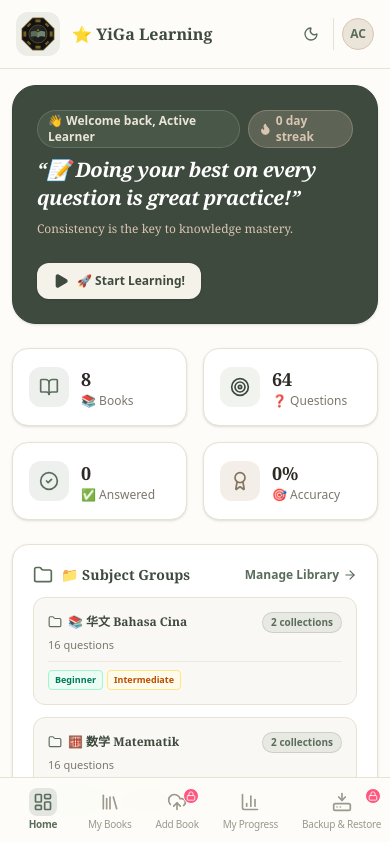
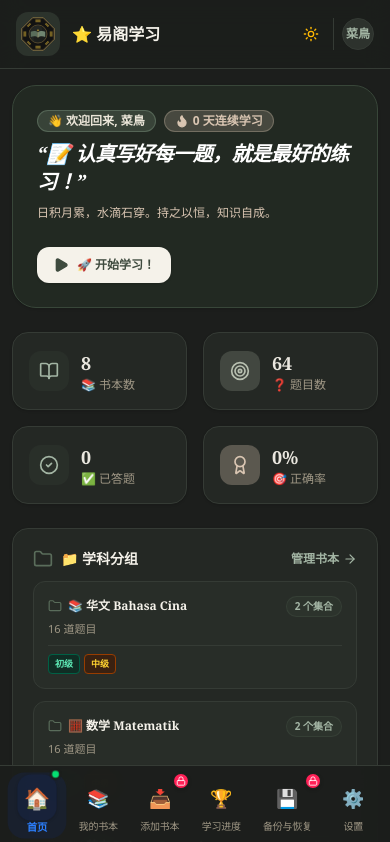
Before and after one commit to FridayHiew/ZY-Exam1, a React (Vite) app: page / in a window 390 px wide. Shown: the top 842 px of the page. Built offline with nearby package versions, Linux system fonts and the light colour scheme.

Commit message:
adjust db

```diff
--- a/package.json
+++ b/package.json
@@ -1,5 +1,5 @@
 {
-  "name": "react-example",
+  "name": "yiga-learning-app",
   "private": true,
   "version": "0.0.0",
   "type": "module",
--- a/src/components/Navigation.tsx
+++ b/src/components/Navigation.tsx
@@ -1,7 +1,8 @@
+// Navigation.tsx - 使用 Emoji 圖標版本 (更活潑)
 import React from 'react';
 import { AppSettings } from '../types';
 import { getTranslation } from '../utils/i18n';
-import { LayoutDashboard, Library, UploadCloud, BarChart3, HardDriveDownload, KeyRound, Settings, Lock } from 'lucide-react';
+import { Lock } from 'lucide-react';
 
 export type TabType = 'dashboard' | 'library' | 'import' | 'analytics' | 'backup' | 'admin' | 'settings' | 'license';
 
@@ -22,37 +23,90 @@ export const Navigation: React.FC<NavigationProps> = ({
 }) => {
   const lang = settings.language;
 
+  // 使用 Emoji 作為圖標 - 更適合學生
   const navItems = [
-    { id: 'dashboard' as TabType, label: getTranslation(lang, 'dashboard'), icon: LayoutDashboard },
-    { id: 'library' as TabType, label: getTranslation(lang, 'library'), icon: Library },
-    { id: 'import' as TabType, label: getTranslation(lang, 'import'), icon: UploadCloud, isLocked: !hasValidLicense },
-    { id: 'analytics' as TabType, label: getTranslation(lang, 'analytics'), icon: BarChart3 },
-    { id: 'backup' as TabType, label: getTranslation(lang, 'backupRestore'), icon: HardDriveDownload, isLocked: !hasValidLicense },
-    ...(isAdmin ? [{ id: 'admin' as TabType, label: getTranslation(lang, 'adminGenerator'), icon: KeyRound }] : []),
-    { id: 'settings' as TabType, label: getTranslation(lang, 'settings'), icon: Settings },
+    {
+      id: 'dashboard' as TabType,
+      label: getTranslation(lang, 'dashboard'),
+      icon: '🏠',
+      emojiSize: 'text-lg',
+      color: 'text-blue-500',
+      bgColor: 'bg-blue-50 dark:bg-blue-950/30',
+    },
+    {
+      id: 'library' as TabType,
+      label: getTranslation(lang, 'library'),
+      icon: '📚',
+      emojiSize: 'text-lg',
+      color: 'text-green-500',
+      bgColor: 'bg-green-50 dark:bg-green-950/30',
+    },
+    {
+      id: 'import' as TabType,
+      label: getTranslation(lang, 'import'),
+      icon: '📥',
+      emojiSize: 'text-lg',
+      color: 'text-purple-500',
+      bgColor: 'bg-purple-50 dark:bg-purple-950/30',
+      isLocked: !hasValidLicense
+    },
+    {
+      id: 'analytics' as TabType,
+      label: getTranslation(lang, 'analytics'),
+      icon: '🏆',
+      emojiSize: 'text-lg',
+      color: 'text-yellow-500',
+      bgColor: 'bg-yellow-50 dark:bg-yellow-950/30',
+    },
+    {
+      id: 'backup' as TabType,
+      label: getTranslation(lang, 'backupRestore'),
+      icon: '💾',
+      emojiSize: 'text-lg',
+      color: 'text-indigo-500',
+      bgColor: 'bg-indigo-50 dark:bg-indigo-950/30',
+      isLocked: !hasValidLicense
+    },
+    ...(isAdmin ? [{
+      id: 'admin' as TabType,
+      label: getTranslation(lang, 'adminGenerator'),
+      icon: '🔑',
+      emojiSize: 'text-lg',
+      color: 'text-red-500',
+      bgColor: 'bg-red-50 dark:bg-red-950/30',
+    }] : []),
+    {
+      id: 'settings' as TabType,
+      label: getTranslation(lang, 'settings'),
+      icon: '⚙️',
+      emojiSize: 'text-lg',
+      color: 'text-gray-500',
+      bgColor: 'bg-gray-50 dark:bg-gray-800/30',
+    },
   ];
 
   return (
     <>
-      {/* Top Navigation Bar - Responsive for Tablet & Desktop */}
+      {/* Desktop Navigation */}
       <nav className="hidden md:block bg-[#F5F2EA] dark:bg-[#242824] border-b border-[#E8E2D2] dark:border-[#353B35] transition-colors sticky top-[61px] z-20">
         <div className="max-w-7xl mx-auto px-4">
           <div className="flex items-center space-x-1 overflow-x-auto no-scrollbar py-2">
             {navItems.map((item) => {
-              const Icon = item.icon;
               const isActive = activeTab === item.id;
               return (
                 <button
                   key={item.id}
                   onClick={() => onSelectTab(item.id)}
-                  className={`flex items-center gap-2 px-3.5 py-2 rounded-xl text-xs font-semibold whitespace-nowrap transition-all touch-manipulation min-h-[40px] ${
+                  className={`group relative flex items-center gap-2 px-4 py-2 rounded-xl text-xs font-semibold whitespace-nowrap transition-all touch-manipulation min-h-[40px] ${
                     isActive
-                      ? 'bg-[#5A6D5B] text-white shadow-sm dark:bg-[#708571]'
+                      ? `${item.bgColor} ${item.color} shadow-sm ring-2 ring-offset-1 ring-${item.color.split('-')[1]}-300/50`
                       : 'text-[#7C776B] dark:text-[#A09886] hover:text-[#2D2A26] dark:hover:text-[#F5F2EA] hover:bg-[#EAE5D8] dark:hover:bg-[#2D322D]'
                   }`}
                 >
-                  <Icon className="w-4 h-4" />
-                  <span>{item.label}</span>
+                  <span className={`${item.emojiSize} transition-transform duration-200 ${isActive ? 'scale-125' : 'group-hover:scale-110'}`}>
+                    {item.icon}
+                  </span>
+                  <span className={isActive ? 'font-bold' : ''}>{item.label}</span>
                   {item.isLocked && <Lock className="w-3 h-3 text-rose-500/80 dark:text-rose-400/80 shrink-0" />}
                 </button>
               );
@@ -61,33 +115,45 @@ export const Navigation: React.FC<NavigationProps> = ({
         </div>
       </nav>
 
-      {/* Mobile Fixed Bottom Navigation Bar - PWA App Experience */}
-      <div className="md:hidden fixed bottom-0 left-0 right-0 z-40 bg-[#FDFCF8]/95 dark:bg-[#1C1E1C]/95 backdrop-blur-md border-t border-[#E8E2D2] dark:border-[#353B35] pb-[max(0.5rem,env(safe-area-inset-bottom))] pt-1 px-1 shadow-lg transition-colors">
-        <div className="flex items-center gap-1 overflow-x-auto no-scrollbar px-2 py-0.5 justify-start min-[420px]:justify-around">
+      {/* Mobile Bottom Navigation */}
+      <div className="md:hidden fixed bottom-0 left-0 right-0 z-40 bg-white/95 dark:bg-[#1C1E1C]/95 backdrop-blur-md border-t border-[#E8E2D2] dark:border-[#353B35] pb-[max(0.5rem,env(safe-area-inset-bottom))] pt-2 px-2 shadow-lg transition-colors">
+        <div className="flex items-center justify-around gap-1">
           {navItems.map((item) => {
-            const Icon = item.icon;
             const isActive = activeTab === item.id;
             return (
               <button
                 key={item.id}
                 onClick={() => onSelectTab(item.id)}
-                className={`flex flex-col items-center justify-center py-1 px-2.5 rounded-xl transition-all min-h-[48px] min-w-[62px] flex-shrink-0 touch-manipulation relative ${
+                className={`group relative flex flex-col items-center justify-center py-1 px-2 rounded-2xl transition-all min-h-[56px] min-w-[56px] flex-shrink-0 touch-manipulation ${
                   isActive
-                    ? 'text-[#5A6D5B] dark:text-[#A3B5A4] font-bold'
-                    : 'text-[#7C776B] dark:text-[#A09886] opacity-75 active:opacity-100'
+                    ? `${item.bgColor} scale-105`
+                    : 'hover:bg-[#F5F2EA] dark:hover:bg-[#2D322D]'
                 }`}
               >
-                <div className={`p-1 rounded-lg ${isActive ? 'bg-[#5A6D5B]/15 dark:bg-[#708571]/30' : ''}`}>
-                  <Icon className="w-5 h-5" />
+                <div className={`relative p-1.5 rounded-xl transition-all duration-300 ${
+                  isActive
+                    ? `${item.bgColor} ${item.color} scale-110 shadow-sm`
+                    : 'group-hover:scale-110'
+                }`}>
+                  <span className={`${item.emojiSize} ${isActive ? item.color : ''}`}>
+                    {item.icon}
+                  </span>
+                  {isActive && (
+                    <span className="absolute -top-1 -right-1 w-2.5 h-2.5 bg-green-400 rounded-full border-2 border-white dark:border-[#1C1E1C] animate-bounce" />
+                  )}
                 </div>
+                <span className={`text-[10px] tracking-tight leading-tight mt-0.5 whitespace-nowrap text-center transition-colors ${
+                  isActive
+                    ? `font-bold ${item.color}`
+                    : 'text-[#7C776B] dark:text-[#A09886]'
+                }`}>
+                  {item.label}
+                </span>
                 {item.isLocked && (
-                  <div className="absolute top-1 right-2.5 bg-rose-500 text-white rounded-full p-0.5 border border-white dark:border-[#1C1E1C]">
+                  <div className="absolute -top-0.5 -right-0.5 bg-rose-500 text-white rounded-full p-0.5 border-2 border-white dark:border-[#1C1E1C] shadow-sm">
                     <Lock className="w-2.5 h-2.5" />
                   </div>
                 )}
-                <span className="text-[10px] tracking-tight leading-tight mt-0.5 whitespace-nowrap text-center">
-                  {item.label}
-                </span>
               </button>
             );
           })}
--- a/src/utils/crypto.ts
+++ b/src/utils/crypto.ts
@@ -1,13 +1,13 @@
 import { LicenseData, LicensePayload, LicenseType } from '../types';
 
 // App offline secret key used for signing & verification
-const APP_SIGNING_SECRET = 'OFFLINE_KNOWLEDGE_PLATFORM_KEY_2026_RSA_SHA256_SECRET';
+const APP_SIGNING_SECRET = 'YIGA_LEARNING_PLATFORM_KEY_2026_RSA_SHA256_SECRET';
 
 /**
  * Generate or retrieve stable Device ID
  */
 export function getOrCreateDeviceId(): string {
-  const STORAGE_KEY = 'oktp_device_id';
+  const STORAGE_KEY = 'yiga_device_id';  // 原來是 'oktp_device_id'
   let deviceId = localStorage.getItem(STORAGE_KEY);
   if (!deviceId) {
     const randomHex = () => Math.floor((1 + Math.random()) * 0x10000).toString(16).substring(1).toUpperCase();
@@ -85,8 +85,8 @@ export function generateLicenseKey(
  * Hardcoded Master Keys for Admin & User activation
  */
 export const HARDCODED_MASTER_KEYS = {
-  ADMIN: 'YIGA-ADMIN-MASTER-2026-KEY',
-  USER: 'YIGA-USER-MASTER-2026-KEY',
+  ADMIN: 'YIGA-ZYADMIN-MASTER-2026-KEY',
+  USER: 'YIGA-ZYUSER-MASTER-2026-KEY',
 };
 
 /**
--- a/src/utils/i18n.ts
+++ b/src/utils/i18n.ts
@@ -4,7 +4,7 @@ import { LanguageCode } from '../types';
 export const TRANSLATIONS = {
   en: {
     // App Name & Slogan
-    appName: '⭐ YiGa Learning',
+    appName: '⭐ ZY YiGa Learning',
     sloganCn: '化繁為易，閣藏萬象',
     sloganEn: 'Learn smart, have fun!',
 
--- a/src/utils/indexedDB.ts
+++ b/src/utils/indexedDB.ts
@@ -1,6 +1,6 @@
 import { AppStorageState } from '../types';
 
-const DB_NAME = 'OKTP_LocalDatabase_v1';
+const DB_NAME = 'YiGa_ZY_LocalDatabase_v1';  // 原來是 'OKTP_LocalDatabase_v1'
 const STORE_NAME = 'app_state_store';
 const STATE_KEY = 'current_app_state';
 
--- a/src/utils/storage.ts
+++ b/src/utils/storage.ts
@@ -3,22 +3,22 @@ import { SAMPLE_COLLECTIONS } from '../data/sampleCollections';
 import { buildLicenseData, generateLicenseKey, getOrCreateDeviceId, HARDCODED_MASTER_KEYS } from './crypto';
 import { loadStateFromIndexedDB, saveStateToIndexedDB, clearIndexedDB } from './indexedDB';
 
-const STORAGE_KEY = 'oktp_app_state_v1';
+const STORAGE_KEY = 'yiga_app_zy_v1';  // 原來是 'oktp_app_state_v1'
 
 const DEFAULT_SETTINGS: AppSettings = {
-  language: 'en',
-  theme: 'light',
+  language: 'zh',
+  theme: 'dark',
   fontSize: 'medium',
   securityEnabled: false,
   pinCode: undefined,
-  dailyStudyReminder: false,
+  dailyStudyReminder: true,
   reminderTime: '20:00',
-  examTimerDefaultMinutes: 1, // 1 min per q
-  defaultPassMark: 70,
+  examTimerDefaultMinutes: 10, // 1 min per q
+  defaultPassMark: 60,
 };
 
 const DEFAULT_PROFILE: UserProfile = {
-  displayName: 'Active Learner',
+  displayName: '菜鳥',
   avatarSeed: 'learner1',
   createdAt: new Date().toISOString(),
 };
--- a/src/views/BackupRestoreView.tsx
+++ b/src/views/BackupRestoreView.tsx
@@ -41,7 +41,7 @@ export const BackupRestoreView: React.FC<BackupRestoreViewProps> = ({
       const url = URL.createObjectURL(blob);
       const a = document.createElement('a');
       a.href = url;
-      a.download = `oktp_backup_${new Date().toISOString().split('T')[0]}.zip`;
+      a.download = `yiga_backup_${new Date().toISOString().split('T')[0]}.zip`;
       document.body.appendChild(a);
       a.click();
       document.body.removeChild(a);
```
Also changed, not shown: public/manifest.json.
